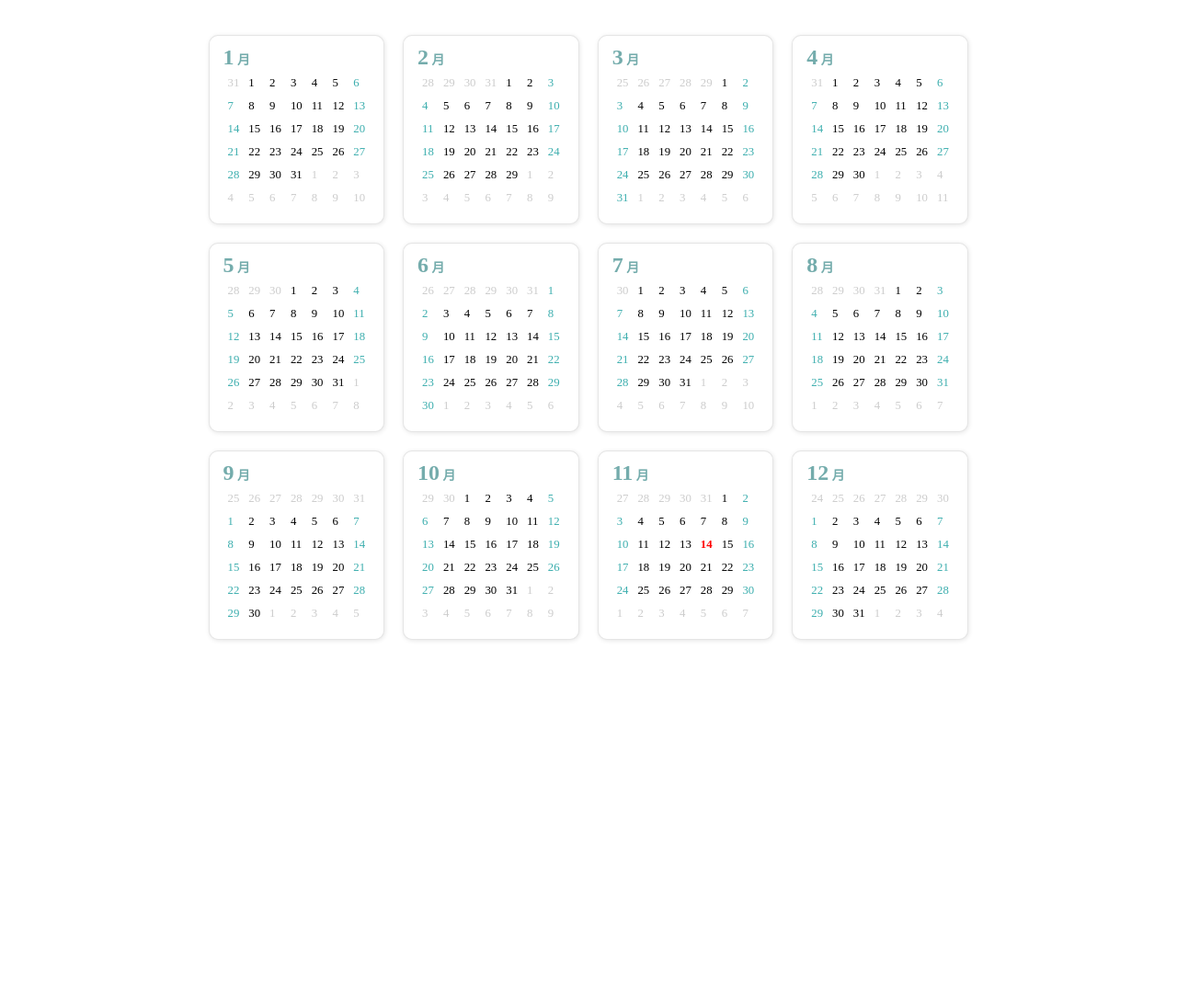
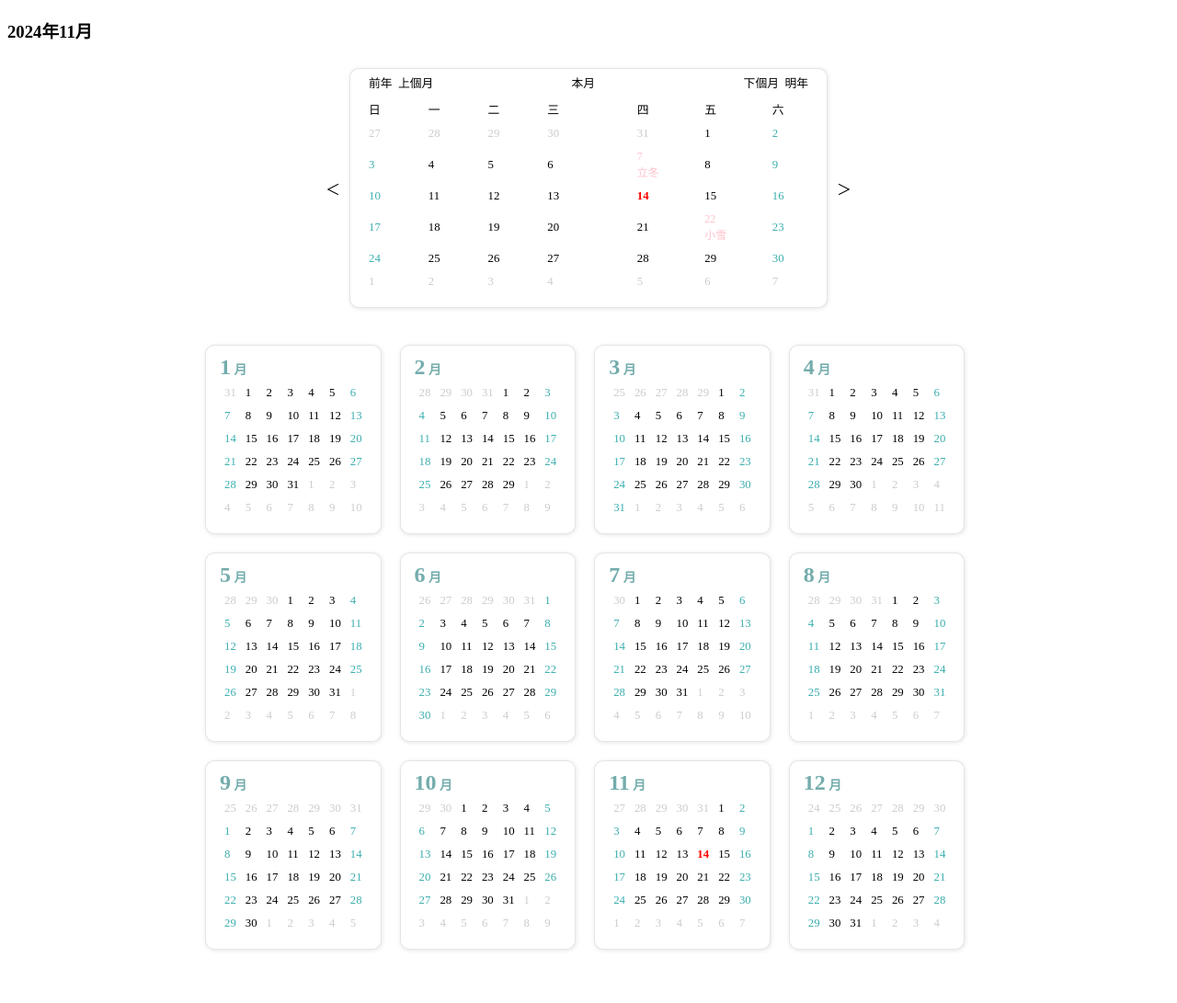
Before and after one commit to manda-shen/php-class, a PHP site: page /calendar/calendar_year.php in a window 1280 px wide. Shown: the whole page at 92% size. Before the commit the page ends 697 px from the top, so only its background shows below. Run offline with PHP 8.4, Linux system fonts and the light colour scheme.

Commit message:
月曆結合年曆

```diff
--- a/CRUD/reg.php
+++ b/CRUD/reg.php
@@ -5,7 +5,7 @@
 // echo "</pre>";
 
 $sql="insert into `member`(`acc`,`pw`,`email`,`tel`) values('{$_POST['acc']}','{$_POST['pw']}','{$_POST['email']}','{$_POST['tel']}')";
-$dsn="mysql:host=localhost;charset=utf8;dbname=member";
+$dsn="mysql:host=localhost;charset=utf8;dbname=crud";
 $pdo=new PDO($dsn,'root','');
 
 if($pdo->exec($sql)){
--- a/calendar/calendar_year.php
+++ b/calendar/calendar_year.php
@@ -6,11 +6,54 @@
     <meta name="viewport" content="width=device-width, initial-scale=1.0">
     <title>Document</title>
     <style>
+        * {
+            box-sizing: border-box;
+        }
+       .main{
+            width: 60%;
+            margin: auto;
+            display: flex;
+            flex-direction: row;
+            justify-content: center;
+            align-items: center;
+        }
+
+        .main_table{
+            background-color: white;
+            padding:15px;
+            padding-top:0px;
+            margin:10px;
+            border-radius:10px;
+            border:0.1em solid rgba(0,0,0,0.1);
+            box-shadow:0.7px 1px 5px rgba(0,0,0,0.1);
+        }
+
+        .main table{
+            width: 488px;
+            color: #000;
+            border-collapse: collapse;
+        }
+
+        .main tr,
+        .main td {
+            padding-right:5px;
+        }
+
+        .main a {
+            color: inherit;
+            text-decoration: none;
+        }
+
+        .spDate-class {
+            color: pink;
+            font-size: 12px
+
+}
 
         .box{
             margin:auto;
             background-color: white;
-            width: 424px;
+            width: 488px;
             display:flex;
             flex-wrap: wrap;
             padding: 20px 30px 40px;
@@ -20,23 +63,17 @@
         /* 當視窗寬度大於576px，設置固定寬度630px */
         @media (min-width: 768px) {
             .box {
-                width: 636px;
+                width: 700px;
             }
         }
 
         /* 當視窗寬度大於768px，設置固定寬度839px */
         @media (min-width: 992px) {
             .box {
-                width: 847px;
+                width: 914px;
             }
         }
 
-        /* 當視窗寬度大於1330px，設置固定寬度1259px*/
-        @media (min-width: 1330px) {
-            .box {
-                width: 1271px;
-            }
-        }
 
         table{
             color: #000;
@@ -90,6 +127,146 @@
 </head>
 
 <body>
+
+<?php
+
+
+
+if(isset($_GET['year'])){
+    $year=$_GET['year'];
+}else{
+    $year=date("Y");
+}
+
+if(isset($_GET['month'])){
+    $month=$_GET['month'];
+}else{
+    $month=date("m");
+}
+
+
+if($month-1<1){
+    $prevMonth=12;
+    $prevYear=$year-1;
+}else{
+    $prevMonth=$month-1;
+    $prevYear=$year;
+}
+
+if($month+1>12){
+    $nextMonth=1;
+    $nextYear=$year+1;
+}else{
+    $nextMonth=$month+1;
+    $nextYear=$year;
+}
+
+$spDate=['2024-11-07'=>"立冬",
+         '2024-06-10' => "端午節",
+         '2024-09-17' => "中秋節",
+         '2025-06-20' => "端午節",
+         '2025-09-27' => "中秋節",
+         '2026-06-30' => "端午節",
+         '2026-10-07' => "中秋節",
+         '2024-11-22'=>'小雪'];
+$holidays = [
+    '01-01' => "元旦",
+    '02-10' => "農曆新年",
+    '04-04' => "兒童節",
+    '04-05' => "清明節",
+    '05-01' => "勞動節",
+    '10-10' => "國慶日"
+];
+
+?>
+
+<div>
+<h3><?php echo date("{$year}年{$month}月") ?></h3>
+</div>
+
+<div class="main">
+<div class="pre_post">
+    <a href="calendar_pra.php?year=<?=$prevYear;?>&month=<?=$prevMonth;?>">＜</a>
+</div>
+
+<div class="main_table">
+<table>
+
+<tr class='nav'>
+    <td colspan=3 style='text-align:left'>
+        <a href="calendar_pra.php?year=<?=$year-1;?>&month=<?=$month;?>">前年</a>&nbsp;
+        <a href="calendar_pra.php?year=<?=$prevYear;?>&month=<?=$prevMonth;?>">上個月</a>&nbsp;&nbsp;&nbsp;
+    </td>
+    <!-- <td></td> -->
+    <!-- <td></td> -->
+    <td  style='text-align:center'>
+        <a href="./calendar_pra.php">本月</a>&nbsp;&nbsp;&nbsp;
+    </td>
+    <td colspan=3 style='text-align:right'>
+        <a href="calendar_pra.php?year=<?=$nextYear;?>&month=<?=$nextMonth;?>">下個月</a>&nbsp;
+        <a href="calendar_pra.php?year=<?=$year+1;?>&month=<?=$month;?>">明年</a>
+    </td>
+    <!-- <td></td> -->
+    <!-- <td></td> -->
+</tr>
+
+
+<tr>
+<td>日</td>
+<td>一</td>
+<td>二</td>
+<td>三</td>
+<td>四</td>
+<td>五</td>
+<td>六</td>
+</tr>
+
+<?php
+
+
+$firstDay="{$year}-{$month}-1";
+$firstDay_stamp=strtotime($firstDay);
+
+$week_firstDay=date("N", $firstDay_stamp);
+$start_stamp=strtotime("-$week_firstDay days",$firstDay_stamp);
+
+for($i=0;$i<6;$i++){
+echo "<tr>";
+for($j=0;$j<7;$j++){
+    $isToday=(date("Y-m-d",$start_stamp)==date("Y-m-d"))?'today':'';
+    $theMonth=(date("m",$start_stamp)==date("m",$firstDay_stamp))?'':'grey-text';
+    $w=date("w", $start_stamp);
+    $isHoliday=($w==0 || $w==6)?'holiday':'';
+
+    $spDateClass = isset($spDate[date("Y-m-d", $start_stamp)]) ? 'spDate-class' : '';
+
+    // 將所有類別合併到一起
+    echo "<td class='$theMonth $isToday $isHoliday $spDateClass'>";
+    echo date("j", $start_stamp);
+
+    if(isset($spDate[date("Y-m-d",$start_stamp)])){
+        echo "<br>{$spDate[date("Y-m-d",$start_stamp)]}";
+
+    }
+    if(isset($holidays[date("m-d",$start_stamp)])){
+        echo "<br>{$holidays[date("m-d",$start_stamp)]}";
+    }
+    $start_stamp=strtotime("+1 day", $start_stamp);
+
+    echo "</td>";
+}
+echo "</tr>";
+}
+
+?>
+</table>
+</div>
+
+<div class="pre_post">
+    <a href="calendar_pra.php?year=<?=$nextYear;?>&month=<?=$nextMonth;?>">＞</a>
+</div>
+</div>
+
 
 <div class="box">
 <?php
--- a/index.html
+++ b/index.html
@@ -59,7 +59,7 @@
         <li><a href="./login.php">登陸畫面-表單傳值練習</a></li>
         <li><a href="./calendar/calendar_pra.php">日曆</a></li>
         <li><a href="./calendar/calendar_year.php">年曆</a></li>
-        <li><a href="./crud/reg.php">資料庫資料表註冊</a></li>
+        <li><a href="./crud/reg_form.php">資料庫資料表註冊</a></li>
         <li><a href="./crud/login2.php">資料庫登入</a></li>
         <li><a href=""></a></li>
     </ul>
```
Also changed, not shown: calendar/calendar_pra.php (+22 -16 lines).
